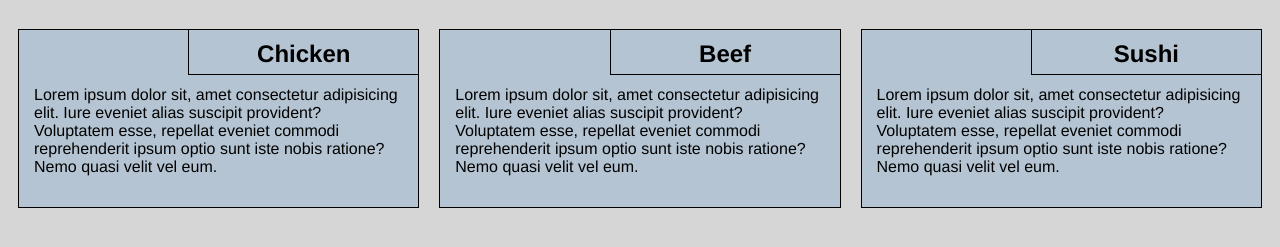
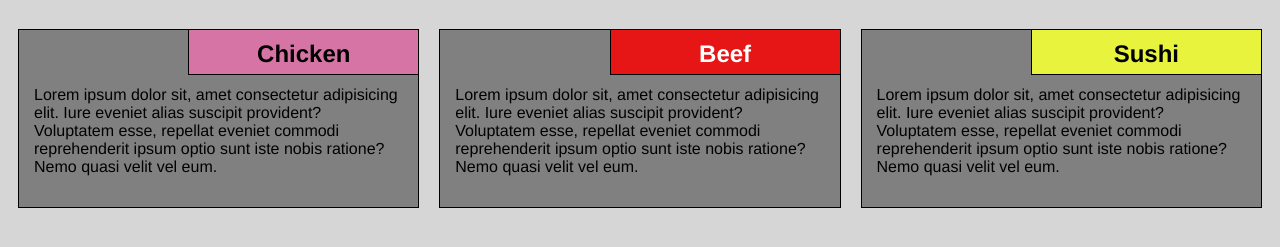
Before and after one commit to akitiashritha/coursera, a plain HTML site: page index.html in a window 1280 px wide. Shown: the part 61-308 px from the top of the page. Drawn offline with Linux system fonts and the light colour scheme.

Commit message:
Update styling.css

```diff
--- a/styling.css
+++ b/styling.css
@@ -14,7 +14,7 @@ h1 {
 
 section {
     border: 1px solid black;
-    background-color: #b5c4d2;
+    background-color: grey;
     margin: 10px;
 }
 
@@ -32,17 +32,18 @@ section>h2 {
     padding-top: 10px;
 }
 
-section.lebesgue>h2 {
-    background-color: #76b8db;
+section.chicken>h2 {
+    background-color: #d675a5;
 }
 
-section.fubini>h2 {
-    background-color: #4f7acd;
+section.beef>h2 {
+    background-color: #e71616;
+    color: white;
 }
 
-section.luzin>h2 {
-    color: #e2e2e2;
-    background-color: #10328a;
+section.sushi>h2 {
+
+    background-color: #e7f33d;
 }
 
 section>p {
```
